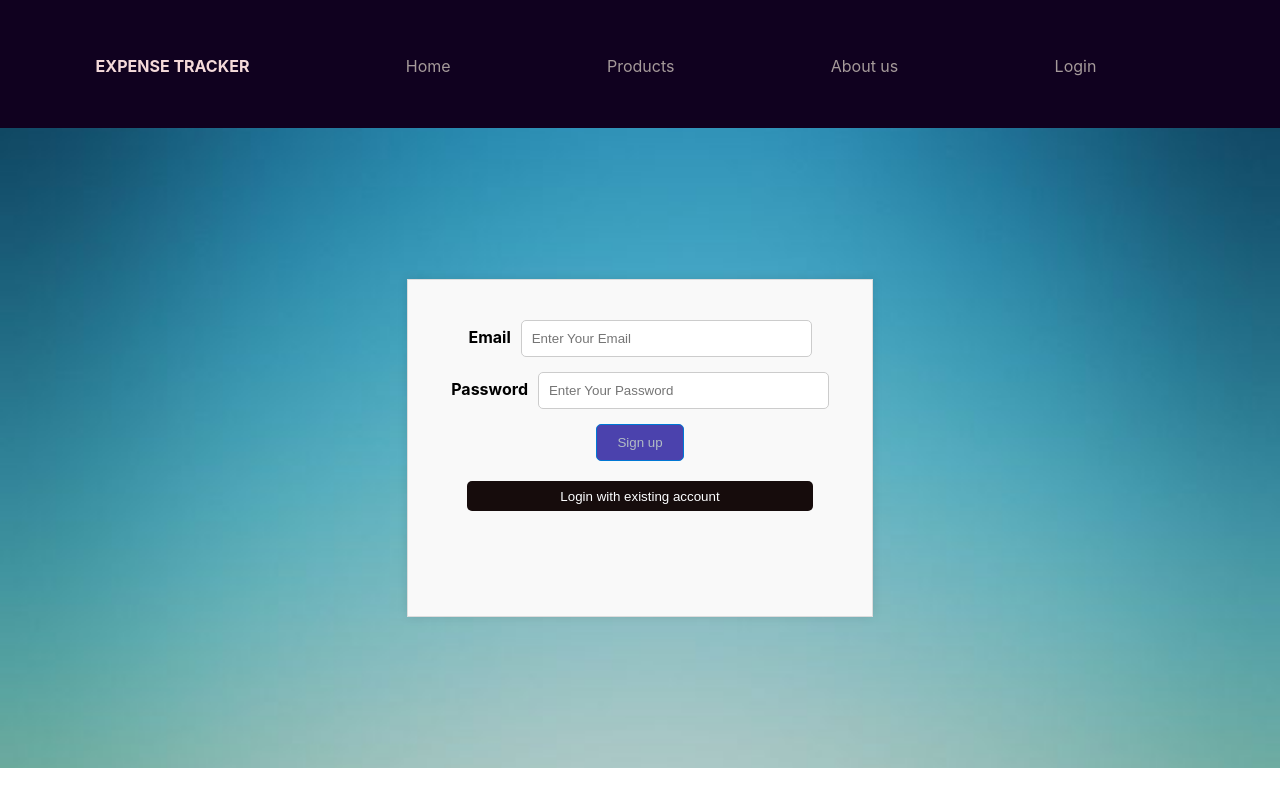
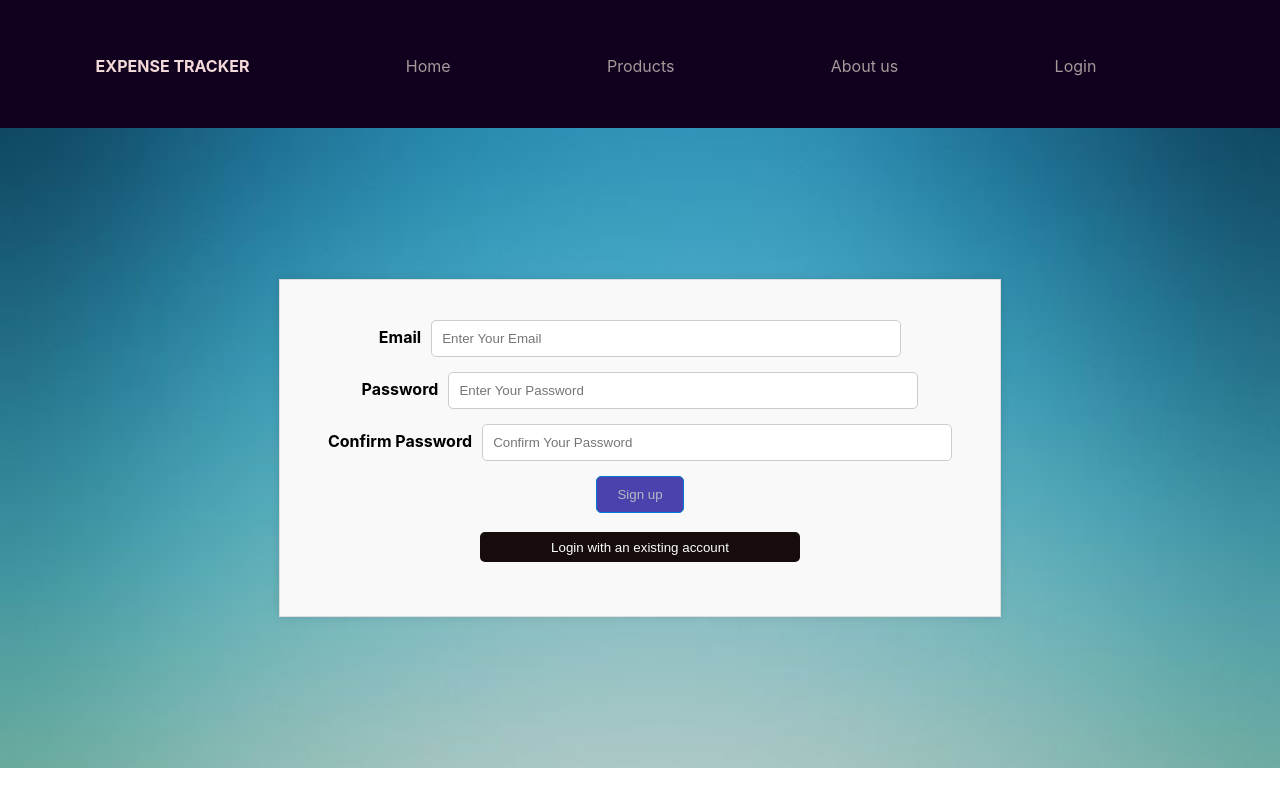
Before and after one commit to vanshika308/expense-tracker, a React (Create React App) app: page /login in a window 1280 px wide. Built offline with nearby package versions, Linux system fonts and the light colour scheme.

Commit message:
login screen

```diff
--- a/src/components/pages/LoginPage.css
+++ b/src/components/pages/LoginPage.css
@@ -13,7 +13,7 @@
 
 .login-form {
     height: 40%;
-    width: 30%;
+    width: 50%;
     border: 1px solid #ddd; /* Add a subtle border */
     padding: 40px;
     background-color: #f9f9f9; /* Light background color */
@@ -61,8 +61,9 @@
   }
 
   .status{
-    width: 90%;
-    margin-top: 20px;
+    height: 30px;
+    width: 50%;
+    margin-top: 3%;
     background-color: #160c0c;
     color: #fdfeff;
     height: 30px;
--- a/src/components/pages/LoginPage.js
+++ b/src/components/pages/LoginPage.js
@@ -1,19 +1,19 @@
 import AuthContext from '../../store/AuthContext';
-import './LoginPage.css'
-import { useContext, useEffect, useRef,useState } from 'react';
+import './LoginPage.css';
+import { useContext, useEffect, useRef, useState } from 'react';
 
-const LoginPage =()=>{
-
-
+const LoginPage = () => {
   const emailInputRef = useRef();
   const passwordInputRef = useRef();
-     const[isLogin,setIsLogin]=useState(false);
+  const confirmPasswordInputRef = useRef();
+  const [isLogin, setIsLogin] = useState(false);
   const authcntxt = useContext(AuthContext);
 
   useEffect(() => {
     if (!authcntxt.token) {
       emailInputRef.current.value = '';
       passwordInputRef.current.value = '';
+      confirmPasswordInputRef.current.value = '';
     }
   }, [authcntxt.token]);
 
@@ -21,66 +21,83 @@ const LoginPage =()=>{
     setIsLogin((prevState) => !prevState);
   };
 
-      const SubmitHandler=(event)=>{
+  const SubmitHandler = (event) => {
     event.preventDefault();
     const enteredEmail = emailInputRef.current.value;
-        const enteredPassword=passwordInputRef.current.value;
+    const enteredPassword = passwordInputRef.current.value;
+    const enteredConfirmPassword = confirmPasswordInputRef.current.value;
+
+    // Check if passwords match
+    if (!isLogin && enteredPassword !== enteredConfirmPassword) {
+      alert('Passwords do not match');
+      return;
+    }
 
     let url;
-        if(isLogin){
-        url='https://identitytoolkit.googleapis.com/v1/accounts:signInWithPassword?key=AIzaSyDuGcgdMdoEb10Z2SKOOb8vttuUJsRYfDg'
-        }else{
-        url='https://identitytoolkit.googleapis.com/v1/accounts:signUp?key=AIzaSyDuGcgdMdoEb10Z2SKOOb8vttuUJsRYfDg'
+    if (isLogin) {
+      url = 'https://identitytoolkit.googleapis.com/v1/accounts:signInWithPassword?key=AIzaSyDuGcgdMdoEb10Z2SKOOb8vttuUJsRYfDg';
+    } else {
+      url = 'https://identitytoolkit.googleapis.com/v1/accounts:signUp?key=AIzaSyDuGcgdMdoEb10Z2SKOOb8vttuUJsRYfDg';
     }
 
-        fetch(url,{
-            method:'POST',
+    fetch(url, {
+      method: 'POST',
       body: JSON.stringify({
         email: enteredEmail,
         password: enteredPassword,
         returnSecureToken: true,
       }),
-            headers:{
-                "Content-Type": "application/json",
-            }
-        }).then((res)=>{
-            if(res.ok){
-                return res.json()
-            }else{
-                res.json().then(data=>{
+      headers: {
+        'Content-Type': 'application/json',
+      },
+    })
+      .then((res) => {
+        if (res.ok) {
+          return res.json();
+        } else {
+          res.json().then((data) => {
             console.log(data);
             alert(data.error.message);
+          });
+        }
       })
-            }
-        }).then(
-            (data)=>{
+      .then((data) => {
         setIsLogin(true);
-                authcntxt.login(data.idToken,enteredEmail)
+        authcntxt.login(data.idToken, enteredEmail);
         console.log('User Has successfully logged in!!');
-        }).catch(error =>{
+      })
+      .catch((error) => {
         console.log(error);
-        })
+      });
+  };
 
-    }
-
-    return(
+  return (
     <div className="login-page">
       <form className='login-form' >
         <label>Email</label>
-        <input placeholder='Enter Your Email'
-        type='email'
-        required ref={emailInputRef}></input><br/>
+        <input placeholder='Enter Your Email' type='email' required ref={emailInputRef}></input><br />
         <label>Password</label>
-        <input placeholder='Enter Your Password'
-        type='text'
-        required ref={passwordInputRef}></input><br/>
-        <button className='login-button'type="submit" onClick={SubmitHandler}>
-        {isLogin?'Login':'Sign up'}</button><br/>
+        <input placeholder='Enter Your Password' type='password' required ref={passwordInputRef}></input><br />
+
+        {!isLogin && (
+          <>
+            <label>Confirm Password</label>
+            <input
+              placeholder='Confirm Your Password'
+              type='password'
+              required
+              ref={confirmPasswordInputRef}
+            ></input>
+          </>
+        )}
+
+        <button className='login-button' type="submit" onClick={SubmitHandler}>
+          {isLogin ? 'Login' : 'Sign up'}
+        </button><br />
         <button type='button' className='status' onClick={switchAuthModeHandler}>
-        {isLogin ? 'Create new account' : 'Login with existing account'}
+          {isLogin ? "Don't have an account? Sign up" : 'Login with an existing account'}
         </button>
       </form>
-
     </div>
   );
 }
```
Lines whose indentation alone changed are shown as unchanged.
